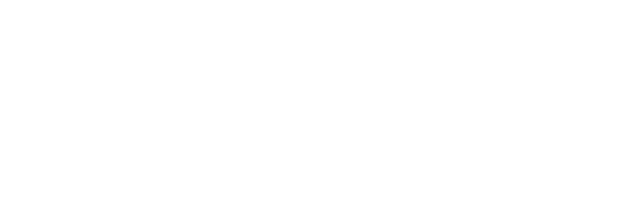
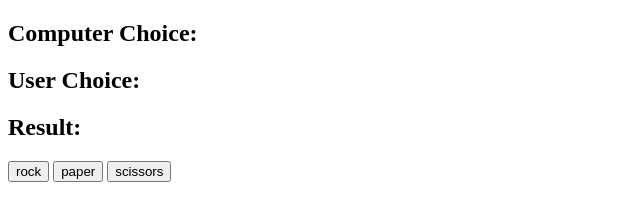
Before and after one commit to Westc13/rock-paper-scissors, a plain HTML site: page index.html in a window 1280 px wide. Shown: the whole page, without its empty margins (0-640 px from the left). Drawn offline with Linux system fonts and the light colour scheme.

Commit message:
set up html page

```diff
--- a/index.html
+++ b/index.html
@@ -7,6 +7,12 @@
     <title>Rock Paper Scissors Tutorial</title>
   </head>
   <body>
+    <h2>Computer Choice: <span id="computer-choice"></span></h2>
+    <h2>User Choice: <span id="user-choice"></span></h2>
+    <h2>Result: <span id="result"></span></h2>
+    <button id="rock">rock</button>
+    <button id="paper">paper</button>
+    <button id="scissors">scissors</button>
     <script src="script.js"></script>
   </body>
 </html>
```
